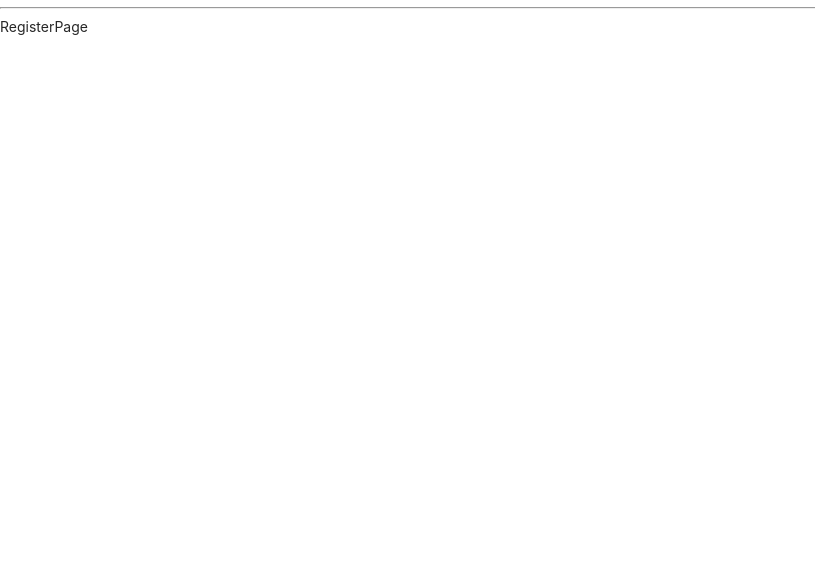
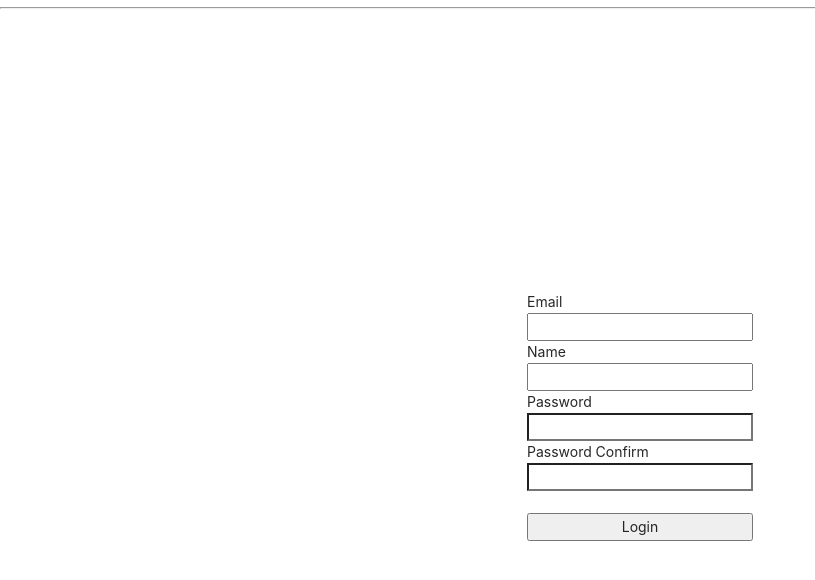
Before and after one commit to upship-kim/Project_React-Movie-app, a React (Create React App) app in the folder client/: page /Register in a window 1280 px wide. Shown: the top 580 px of the page, without its empty margins (0-815 px from the left). Built offline with nearby package versions, Linux system fonts and the light colour scheme; no server answers.

Commit message:
login, register, logout, auth

```diff
--- a/client/src/App.js
+++ b/client/src/App.js
@@ -1,37 +1,29 @@
 import React from 'react';
-import {
-  BrowserRouter as Router,
-  Switch,
-  Route
-  } from "react-router-dom";
+import {BrowserRouter as Router, Switch, Route} from 'react-router-dom';
 
 import LandingPage from '../src/components/views/LandingPage/LandingPage';
 import LoginPage from './components/views/LoginPage/LoginPage';
 import RegisterPage from './components/views/RegisterPage/RegisterPage';
-
+import Auth from './hoc/auth';
 function App() {
     return (
         <Router>
             <div>
-
-        <hr/>
+                <hr />
 
                 <Switch>
-          {/* JSX의 주석 방법 */}
-          {/* exact 가 붙어있으면 경로가 완벽하게 맞아 떨어질때만 불러올 수 있음.  */}
-
-          {/* Route 연결 방법1. Route태그 내 component 연결   => 더 깔끔함 */}
-          <Route exact path="/" component={LandingPage}/>
-
-           {/* Route 연결 방법2. Route태그 외 따로 import 페이지 연결 */}
-          <Route exact path="/login">
-            <LoginPage/>
-          </Route>
-
-          <Route exact path="/Register" component={RegisterPage} />
-
+                    <Route exact path="/" component={Auth(LandingPage, null)} />
+                    <Route
+                        exact
+                        path="/login"
+                        component={Auth(LoginPage, false)}
+                    />
+                    <Route
+                        exact
+                        path="/Register"
+                        component={Auth(RegisterPage, false)}
+                    />
                 </Switch>
-
             </div>
         </Router>
     );
--- /dev/null
+++ b/client/src/_actions/types.js
@@ -0,0 +1,3 @@
+export const LOGIN_USER = 'login_user';
+export const REGISTER_USER = 'register_user';
+export const AUTH_USER = 'auth_user';
--- /dev/null
+++ b/client/src/_actions/user_action.js
@@ -0,0 +1,34 @@
+import axios from 'axios';
+import {LOGIN_USER, REGISTER_USER, AUTH_USER} from '../_actions/types.js';
+
+export function loginUser(data) {
+    const request = axios
+        .post('/api/users/login', data)
+        .then((response) => response.data);
+
+    return {
+        type: LOGIN_USER,
+        payload: request,
+    };
+}
+
+export function registerUser(data) {
+    const request = axios
+        .post('/api/users/register', data)
+        .then((response) => response.data);
+
+    return {
+        type: REGISTER_USER,
+        payload: request,
+    };
+}
+export function auth() {
+    const request = axios
+        .get('/api/users/auth')
+        .then((response) => response.data);
+
+    return {
+        type: AUTH_USER,
+        payload: request,
+    };
+}
--- a/client/src/_reducers/index.js
+++ b/client/src/_reducers/index.js
@@ -1,8 +1,8 @@
-import { combineReducers } from 'redux';
+import {combineReducers} from 'redux';
 import user from './user_reducer';
 
 const rootReducer = combineReducers({
-    //user,
-})
+    user,
+});
 
 export default rootReducer;
--- a/client/src/_reducers/user_reducer.js
+++ b/client/src/_reducers/user_reducer.js
@@ -0,0 +1,17 @@
+import {LOGIN_USER, REGISTER_USER, AUTH_USER} from '../_actions/types';
+
+export default function (state = {}, action) {
+    switch (action.type) {
+        case LOGIN_USER:
+            return {...state, loginSuccess: action.payload};
+
+        case REGISTER_USER:
+            return {...state, success: action.payload};
+
+        case AUTH_USER:
+            return {...state, userData: action.payload};
+
+        default:
+            return state;
+    }
+}
--- a/client/src/components/views/LoginPage/LoginPage.js
+++ b/client/src/components/views/LoginPage/LoginPage.js
@@ -1,11 +1,62 @@
-import React from 'react'
+import axios from 'axios';
+import React, {useState} from 'react';
+import {useDispatch} from 'react-redux';
+import {loginUser} from '../../../_actions/user_action';
+import {withRouter} from 'react-router-dom';
+function LoginPage(props) {
+    const dispatch = useDispatch();
 
-function LoginPage() {
+    const [email, setEmail] = useState('');
+    const [password, setPassword] = useState('');
+
+    const onEmailHandler = (e) => {
+        setEmail(e.target.value);
+    };
+    const onPasswordHandler = (e) => {
+        setPassword(e.target.value);
+    };
+    const onSubmitHandler = (e) => {
+        e.preventDefault();
+
+        const body = {
+            email: email,
+            password: password,
+        };
+
+        dispatch(loginUser(body)).then((response) => {
+            if (response.payload.loginSuccess) {
+                props.history.push('/');
+            } else console.log('error');
+        });
+    };
+
     return (
-        <div>
-            LoginPage 로그인 페이지
+        <div
+            style={{
+                display: 'flex',
+                justifyContent: 'center',
+                alignItems: 'center',
+                width: '100%',
+                height: '100vh',
+            }}
+        >
+            <form
+                style={{display: 'flex', flexDirection: 'column'}}
+                onSubmit={onSubmitHandler} //form 에다가 submit 핸들러를 넣어줘야한다 ! ! !!
+            >
+                <label>Email</label>
+                <input type="email" value={email} onChange={onEmailHandler} />
+                <label>Password</label>
+                <input
+                    type="Password"
+                    value={password}
+                    onChange={onPasswordHandler}
+                />
+                <br />
+                <button type="submit">Login</button>
+            </form>
         </div>
-    )
+    );
 }
 
-export default LoginPage
+export default withRouter(LoginPage);
--- a/client/src/components/views/RegisterPage/RegisterPage.js
+++ b/client/src/components/views/RegisterPage/RegisterPage.js
@@ -1,11 +1,83 @@
-import React from 'react'
+import React, {useState} from 'react';
+import {useDispatch} from 'react-redux';
+import {registerUser} from '../../../_actions/user_action';
+import {withRouter} from 'react-router-dom';
+function RegisterPage(props) {
+    const dispatch = useDispatch();
 
-function RegisterPage() {
+    const [email, setEmail] = useState('');
+    const [name, setName] = useState('');
+    const [password, setPassword] = useState('');
+    const [passwordConfirm, setPasswordConfirm] = useState('');
+
+    const onEmailHandler = (e) => {
+        setEmail(e.target.value);
+    };
+    const onNameHandler = (e) => {
+        setName(e.target.value);
+    };
+    const onPasswordHandler = (e) => {
+        setPassword(e.target.value);
+    };
+    const onPasswordConfirmHandler = (e) => {
+        setPasswordConfirm(e.target.value);
+    };
+    const onSubmitHandler = (e) => {
+        e.preventDefault();
+
+        if (password !== passwordConfirm) {
+            alert('입력한 비밀번호가 다릅니다');
+            return;
+        }
+
+        const body = {
+            email: email,
+            name: name,
+            password: password,
+        };
+
+        dispatch(registerUser(body)).then((response) => {
+            if (response.payload.success) {
+                props.history.push('/login');
+            } else console.log('error');
+        });
+    };
+
     return (
-        <div>
-            RegisterPage
+        <div
+            style={{
+                display: 'flex',
+                justifyContent: 'center',
+                alignItems: 'center',
+                width: '100%',
+                height: '100vh',
+            }}
+        >
+            <form
+                style={{display: 'flex', flexDirection: 'column'}}
+                onSubmit={onSubmitHandler} //form 에다가 submit 핸들러를 넣어줘야한다 ! ! !!
+            >
+                <label>Email</label>
+                <input type="email" value={email} onChange={onEmailHandler} />
+                <label>Name</label>
+                <input type="name" value={name} onChange={onNameHandler} />
+                <label>Password</label>
+                <input
+                    type="Password"
+                    value={password}
+                    onChange={onPasswordHandler}
+                />
+                <label>Password Confirm</label>
+                <input
+                    type="password"
+                    value={passwordConfirm}
+                    onChange={onPasswordConfirmHandler}
+                />
+                <br />
+                <button type="submit">Login</button>
+            </form>
         </div>
-    )
+    );
 }
 
-export default RegisterPage
+export default withRouter(RegisterPage);
--- /dev/null
+++ b/client/src/hoc/auth.js
@@ -0,0 +1,40 @@
+import React, {useEffect} from 'react';
+import {useDispatch} from 'react-redux';
+import {auth} from '../_actions/user_action';
+
+export default function (SpaciaificComponent, option, adminRoute = null) {
+    // spaciaificComponent : page component
+    // option : null => 아무나 출입이 가능한 페이지 / true => 로그인한 유저만 출입이 가능한 페이지 /  false => 로그인한 유저는 출입 불가
+    // adminRoute : admin 유저만 들어갈 수 있는 페이지 (설정은 true로 )
+
+    function AuthenticationCheck(props) {
+        const dispatch = useDispatch();
+
+        useEffect(() => {
+            dispatch(auth()).then((response) => {
+                console.log(response);
+
+                //로그인 하지 않은 상태
+                if (!response.payload.isAuth) {
+                    //option이 true인 페이지로 이동할 경우
+                    if (option) {
+                        props.history.push('/login');
+                    }
+                } else {
+                    //로그인한 상태
+                    if (adminRoute && !response.payload.isAuth) {
+                        props.history.push('/');
+                    } else {
+                        if (option === false) {
+                            props.history.push('/');
+                        }
+                    }
+                }
+            });
+        }, []);
+
+        return <SpaciaificComponent />;
+    }
+
+    return AuthenticationCheck;
+}
--- a/package.json
+++ b/package.json
@@ -7,7 +7,7 @@
     "start": "node server/index.js",
     "backend": "nodemon server/index.js",
     "test": "echo \"Error: no test specified\" && exit 1",
-    "dev" : "concurrently \"npm run backend\" \"npm run start --prefix client\" "
+    "dev": "concurrently \"npm run backend\" \"npm run start --prefix client\" "
   },
   "author": "",
   "license": "ISC",
```
Also changed, not shown: client/src/components/views/LandingPage/LandingPage.js (+31 -13 lines), 1 other file (tests, documents, lock files or other folders). Lines whose indentation alone changed are shown as unchanged.
